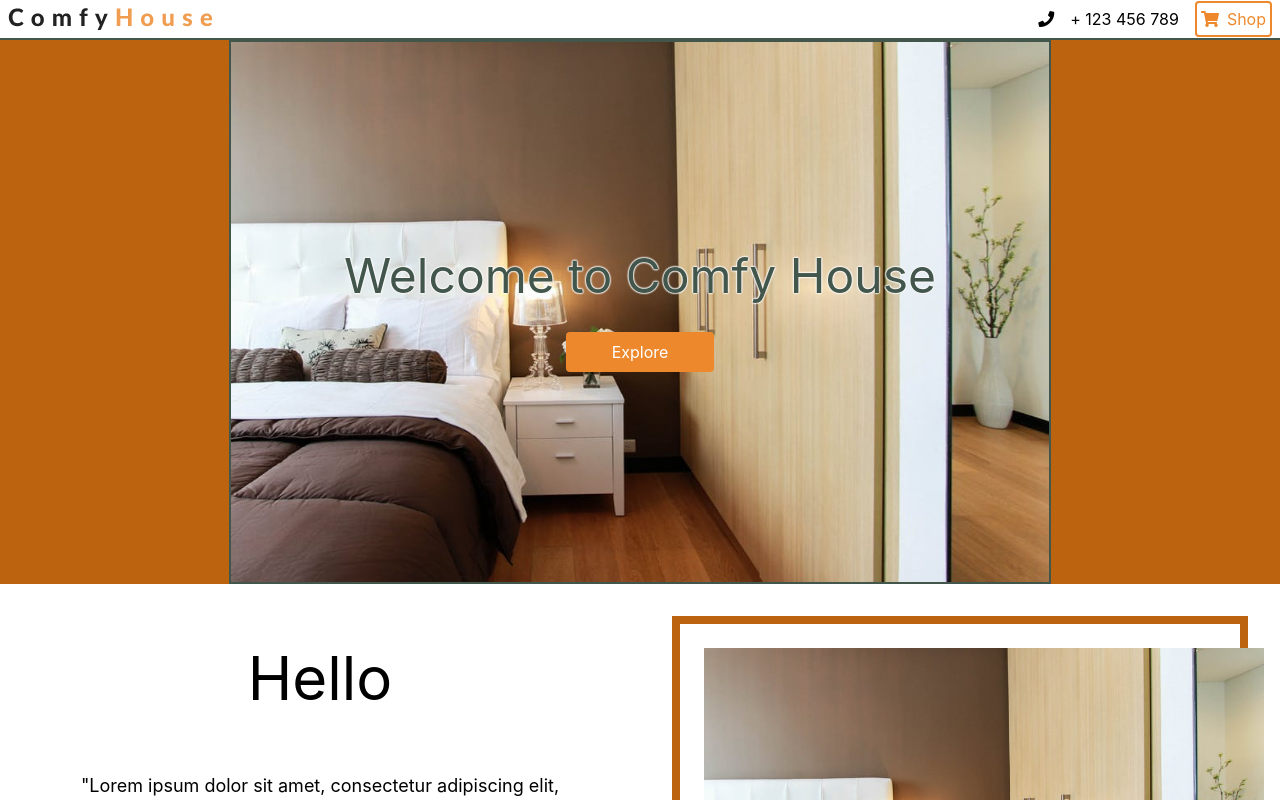
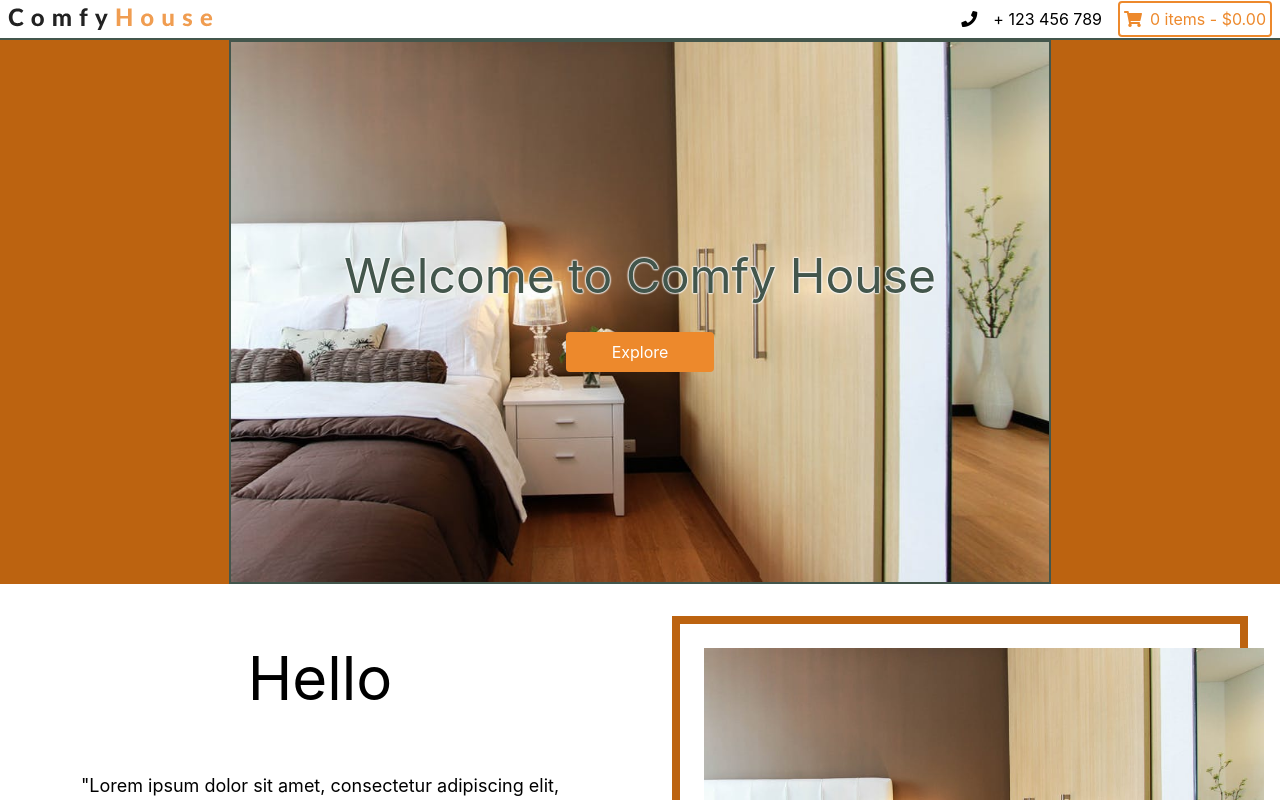
Before and after one commit to Dacker15/comfy-house, a React (Create React App) app: page / in a window 1280 px wide. Shown: the top 800 px of the page. Built offline with nearby package versions, Linux system fonts and the light colour scheme; the HTML template or start-up script is replaced by a standard one.

Commit message:
feat: Display cart info in appbar

```diff
--- a/src/App.tsx
+++ b/src/App.tsx
@@ -1,4 +1,4 @@
-import React, { useCallback, useEffect, useState, VFC } from 'react'
+import React, { useCallback, useEffect, useMemo, useState, VFC } from 'react'
 import { ABOUT_ID, GALLERY_ID } from 'src/lib/constant'
 import { CartProduct, Product, ProductRaw } from 'src/lib/types'
 import { mapProducts } from 'src/lib/utils'
@@ -12,6 +12,14 @@ const App: VFC = () => {
   const [products, setProducts] = useState<Product[]>([])
   const [cartProducts, setCartProducts] = useState<CartProduct[]>([])
   const [isCartOpen, setCartOpen] = useState<boolean>(false)
+  const totalItems = useMemo(
+    () => cartProducts.reduce<number>((acc, current) => acc + current.count, 0),
+    [cartProducts]
+  )
+  const price = useMemo(
+    () => cartProducts.reduce<number>((acc, current) => acc + current.price * current.count, 0).toFixed(2),
+    [cartProducts]
+  )
 
   const onAdd = useCallback((nextProduct: Product) => {
     setCartProducts((prev) => {
@@ -59,9 +67,10 @@ const App: VFC = () => {
 
   return (
     <div>
-      <Appbar onToggle={onToggle}>
+      <Appbar cartPrice={price} cartItems={totalItems} onToggle={onToggle}>
         <Cart
           products={cartProducts}
+          price={price}
           isOpen={isCartOpen}
           onRemove={onRemove}
           onClear={onClear}
--- a/src/components/appbar/Appbar.tsx
+++ b/src/components/appbar/Appbar.tsx
@@ -3,7 +3,7 @@ import Button from 'src/base/Button'
 import { PHONE_NUM } from 'src/lib/constant'
 import './styles.scss'
 
-type Props = { onToggle: () => void }
+type Props = { cartPrice: string; cartItems: number; onToggle: () => void }
 const Appbar: FC<Props> = (props) => {
   return (
     <div className="appbar">
@@ -15,7 +15,7 @@ const Appbar: FC<Props> = (props) => {
       </a>
       <Button className="appbar-shop" variant="outlined" color="primary" onClick={props.onToggle}>
         <i className="fa fa-shopping-cart" />
-        Shop
+        {props.cartItems} {`item${props.cartItems !== 1 ? 's' : ''}`} - ${props.cartPrice}
       </Button>
       {props.children}
     </div>
--- a/src/components/cart/Cart.tsx
+++ b/src/components/cart/Cart.tsx
@@ -1,4 +1,4 @@
-import React, { useEffect, useMemo, useRef, VFC } from 'react'
+import React, { useEffect, useRef, VFC } from 'react'
 import { CartProduct } from 'src/lib/types'
 import Button from 'src/base/Button'
 import CartElement from './CartElement'
@@ -6,6 +6,7 @@ import './styles.scss'
 
 type Props = {
   products: CartProduct[]
+  price: string
   isOpen: boolean
   onRemove: (index: number) => void
   onClear: () => void
@@ -13,10 +14,6 @@ type Props = {
 }
 const Cart: VFC<Props> = (props) => {
   const containerRef = useRef<HTMLDivElement>(null)
-  const price = useMemo(
-    () => props.products.reduce<number>((acc, current) => acc + current.price * current.count, 0).toFixed(2),
-    [props.products]
-  )
 
   useEffect(() => {
     if (props.isOpen) containerRef.current?.classList.add('cart--open')
@@ -34,7 +31,7 @@ const Cart: VFC<Props> = (props) => {
       </div>
       <p className="cart-total">
         <span>Total:</span>
-        <span>${price}</span>
+        <span>${props.price}</span>
       </p>
       <div className="cart-actions">
         <Button color="primary" variant="outlined" onClick={props.onClear}>
```
